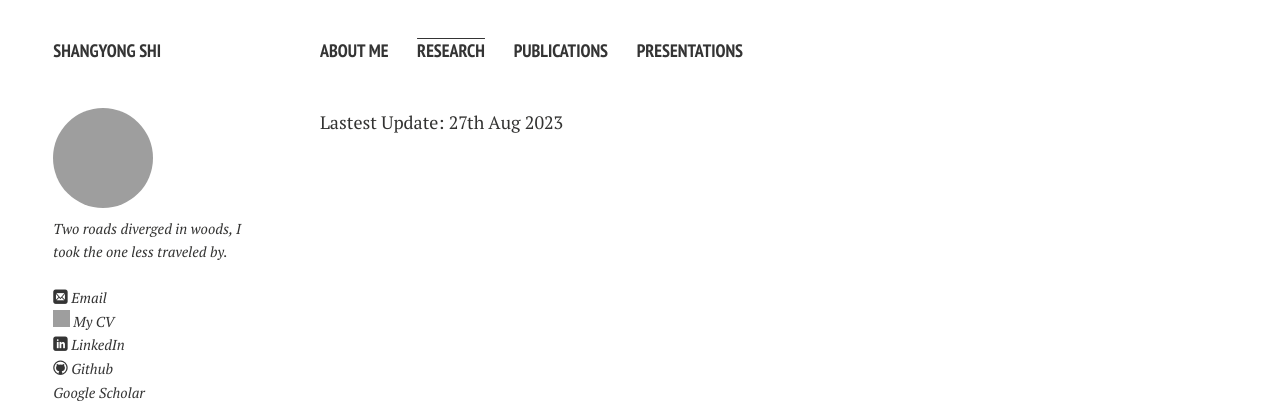
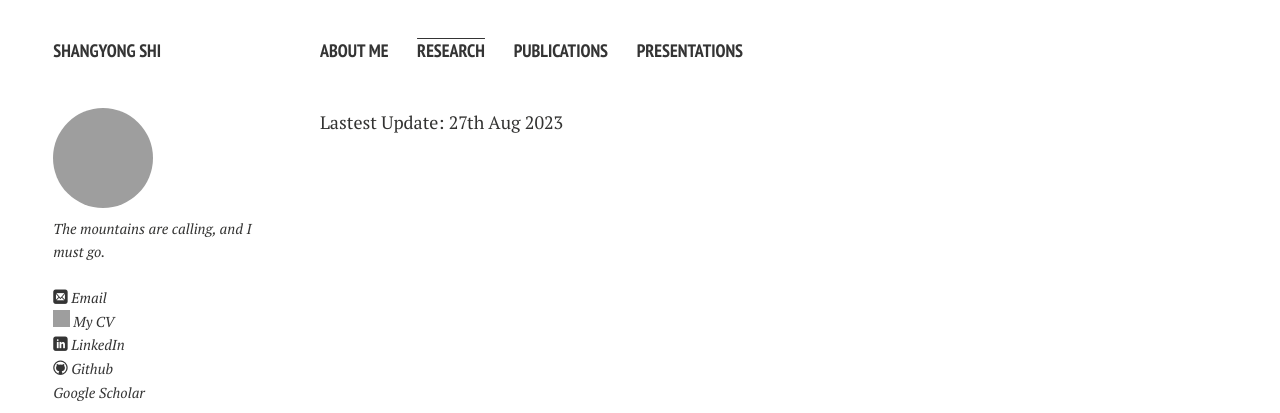
Before and after one commit to ShangyongShi/shangyongshi.github.io, a Jekyll site: the page built from research.md, in a window 1280 px wide. Shown: the top 413 px of the page. Built offline with Jekyll 4.4.1, drawn with Linux system fonts in a browser that asks for light colours; nearby versions of some CDN libraries; comment, search, counter and statistics services are not loaded; a style sheet for code colours, icons or effects is not loaded; grey boxes are pictures that could not be loaded.

Commit message:
change quote

```diff
--- a/_config.yml
+++ b/_config.yml
@@ -9,7 +9,7 @@ title: Shangyong Shi
 owner:
   name: Shangyong Shi
   avatar: shangyong.jpg
-  bio: Two roads diverged in woods, I took the one less traveled by.
+  bio: The mountains are calling, and I must go.
   email: sshi2@fsu.edu
   cv: https://shangyongshi.github.io/file/ShangyongShi_cv_202403.pdf
   # Social networking links are used in author-bio sidebar. Update and remove as you like.
```
